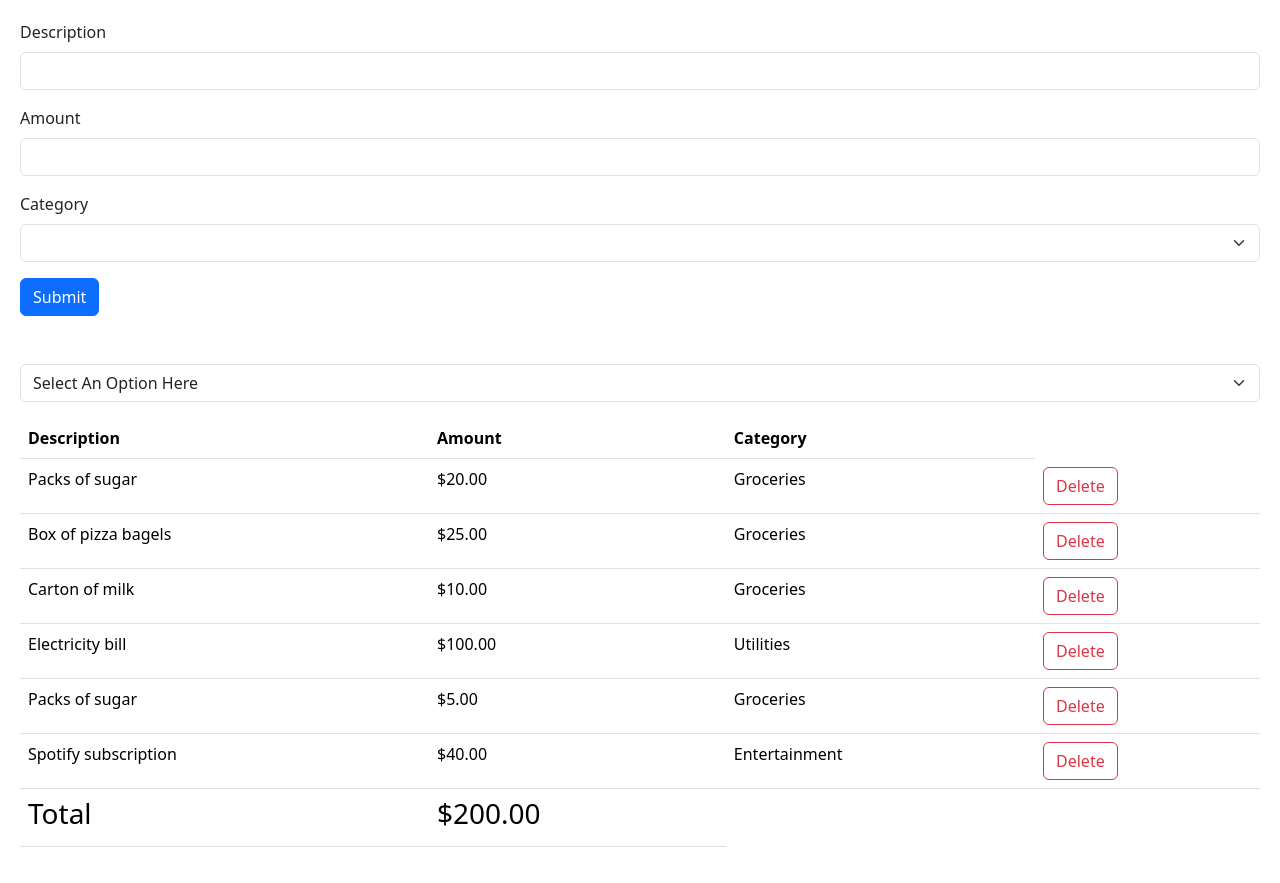
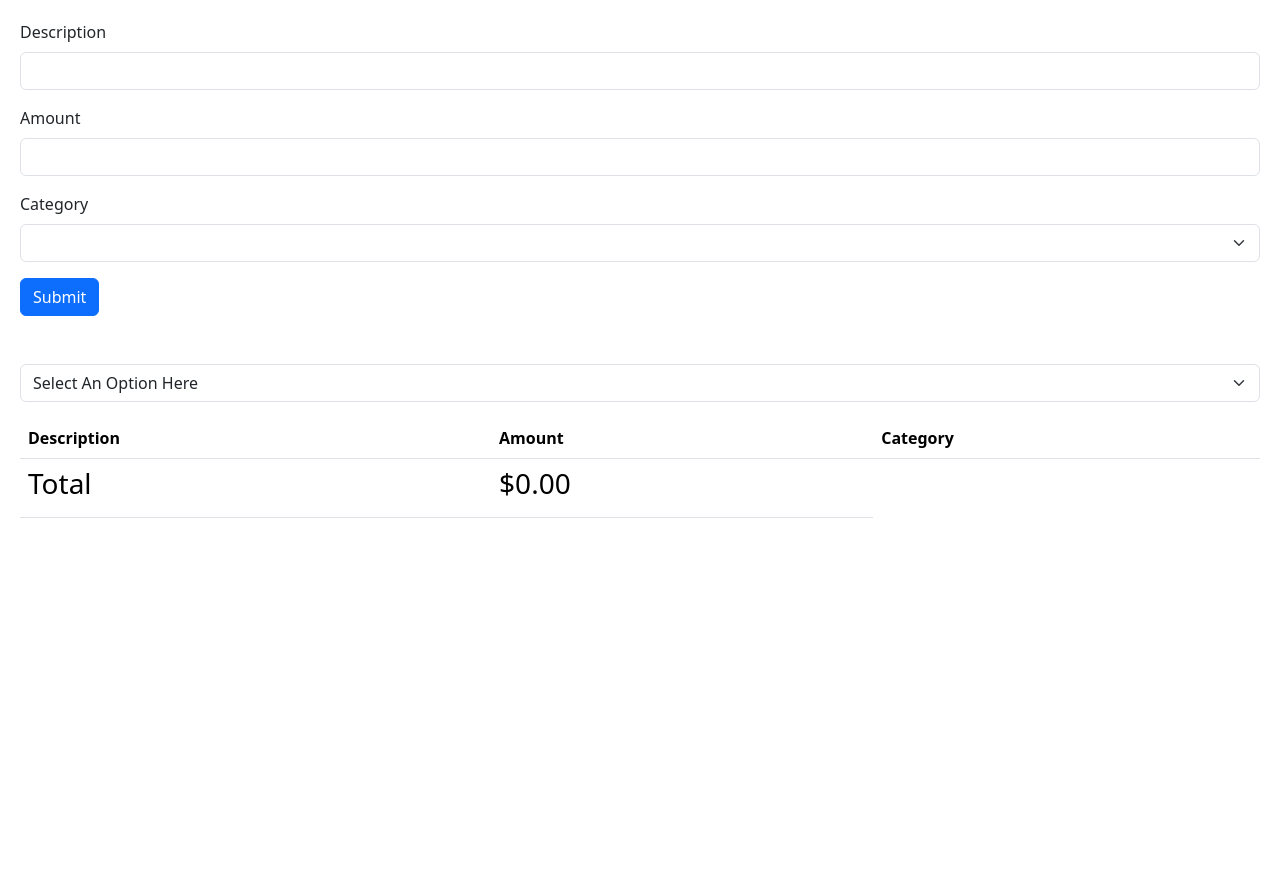
Before and after one commit to EleahBurman/expense-tracker, a React (Vite) app: page / in a window 1280 px wide. After the commit the page ends 800 px from the top, so only its background shows below. Built offline with nearby package versions, Linux system fonts and the light colour scheme.

Commit message:
Add reset functionality

```diff
--- a/src/App.jsx
+++ b/src/App.jsx
@@ -5,14 +5,7 @@ import ExpenseFilter from './components/ExpenseFilter';
 import ExpenseForm from './components/ExpenseForm';
 
 function App() {
-  const [expenses, setExpenses]=useState([
-    {id:1, description:"Packs of sugar", amount: 20, category:"Groceries"},
-    {id:2, description:"Box of pizza bagels", amount: 25, category:"Groceries"},
-    {id:3, description:"Carton of milk", amount: 10, category:"Groceries"},
-    {id:4, description:"Electricity bill", amount: 100,category:"Utilities"},
-    {id:5, description:"Packs of sugar", amount: 5,category:"Groceries"},
-    {id:6, description:"Spotify subscription", amount: 40, category:"Entertainment"},
-  ]);
+  const [expenses, setExpenses]=useState([]);
 
   const addExpense = (newExpense) => {
     // Convert the amount to a number
--- a/src/components/ExpenseFilter.jsx
+++ b/src/components/ExpenseFilter.jsx
@@ -1,5 +1,4 @@
 import PropTypes from 'prop-types';
-import React from 'react';
 
 const ExpenseFilter = ({filterItem}) => {
   return (
--- a/src/components/ExpenseForm.jsx
+++ b/src/components/ExpenseForm.jsx
@@ -1,9 +1,9 @@
-import React from 'react';
+import PropTypes from 'prop-types';
 import {useForm} from "react-hook-form"
 
 const ExpenseForm = ({addExpense}) => {
 
-const { register, handleSubmit, formState: {errors} } = useForm()
+const { register, handleSubmit, reset, formState: {errors} } = useForm()
 
 
   return (
@@ -11,6 +11,7 @@ const { register, handleSubmit, formState: {errors} } = useForm()
       className="mb-5"
       onSubmit={handleSubmit((data) => {
         addExpense(data);
+        reset()
       })}>
       <div className="mb-3">
         <label htmlFor="description" className="form-label">
@@ -63,4 +64,7 @@ const { register, handleSubmit, formState: {errors} } = useForm()
   );
 }
 
+ExpenseForm.propTypes = {
+  addExpense: PropTypes.func,
+};
 export default ExpenseForm;
--- a/src/components/ExpenseList.jsx
+++ b/src/components/ExpenseList.jsx
@@ -1,5 +1,4 @@
 import PropTypes from 'prop-types';
-import React from 'react';
 
 const ExpenseList = ({items, deleteItem}) => {
   return (
@@ -47,6 +46,6 @@ ExpenseList.propTypes = {
       category: PropTypes.string.isRequired,
     })
   ).isRequired,
-  deleteItem: PropTypes.func.isRequired,
+  deleteItem: PropTypes.func,
 };
 export default ExpenseList
```
